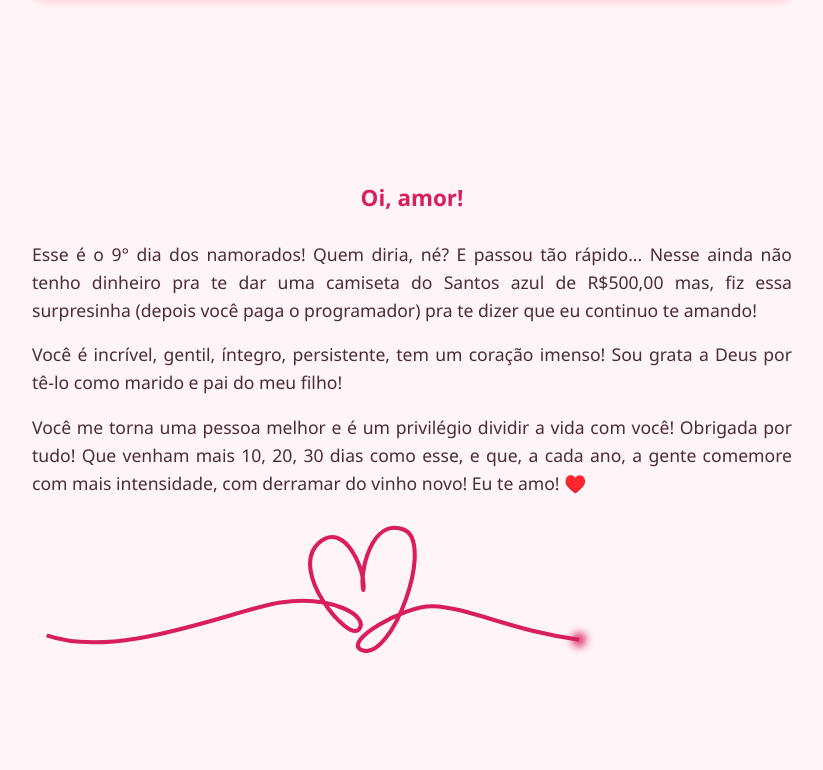
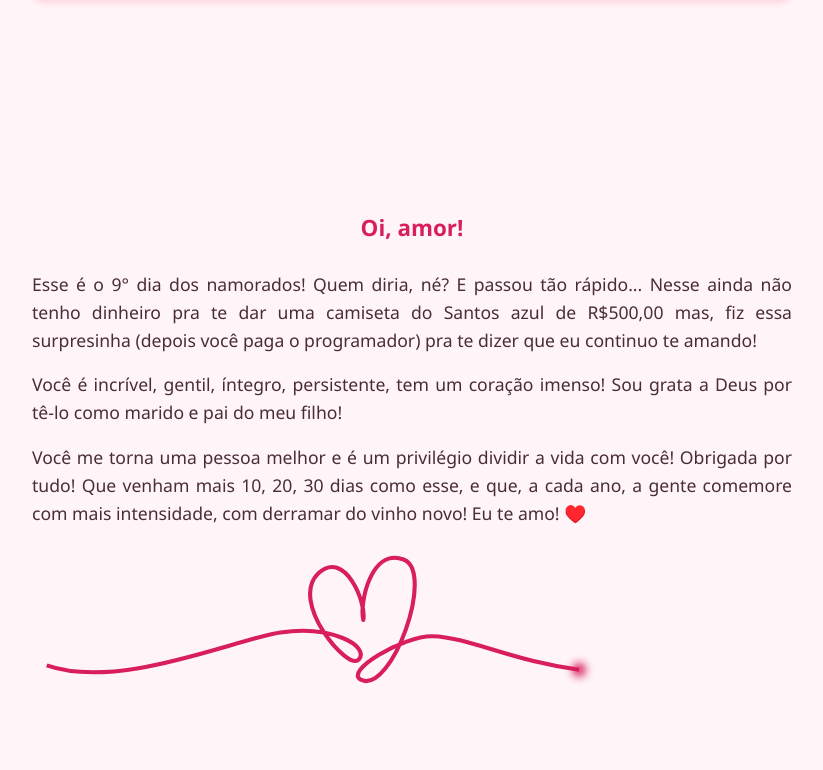
Before and after one commit to Rdg94/lingabs, a plain HTML site: page index.html in a window 1280 px wide. Shown: the part 710-1480 px from the top of the page, without its empty margins (228-1051 px from the left). Drawn offline with Linux system fonts and the light colour scheme.

Commit message:
Alteração

```diff
--- a/style_3.css
+++ b/style_3.css
@@ -64,7 +64,7 @@ body {
 
 #container-2 {
   height: 100vh;
-  padding-top: 90px;
+  padding-top: 120px;
   padding-bottom: 20px;
 }
 
```
